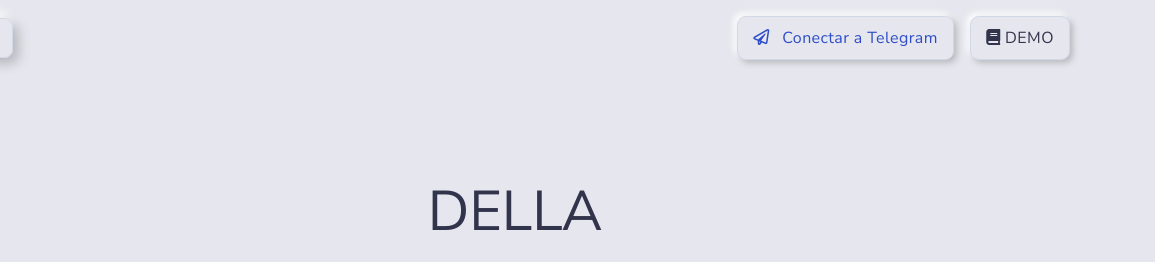
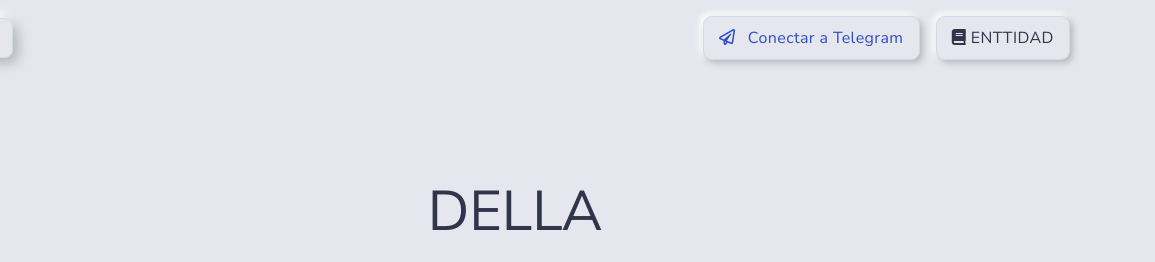
Before and after one commit to zaaz37260303-cmyk/v2paguadc, a plain HTML site: page index.html in a window 1280 px wide. Shown: the top 262 px of the page, 125-1280 px from the left. Drawn offline with Linux system fonts and the light colour scheme.

Commit message:
Update index.html

```diff
--- a/index.html
+++ b/index.html
@@ -52,7 +52,7 @@
             </div>
             <div class="d-flex align-items-center">
                 <a href="https://t.me/delladoctor" target="_blank" class="btn btn-primary text-secondary d-none d-md-inline-block mr-3"><i class="far fa-paper-plane mr-2"></i> Conectar a Telegram</a>
-                <a href="." target="_blank" class="btn btn-primary"><i class="fas fa-book"></i> DEMO</a>
+                <a href="https://publish.obsidian.md/delladoctor/%C2%A1Bienvenido(a)!" target="_blank" class="btn btn-primary"><i class="fas fa-book"></i> ENTTIDAD</a>
                 <button class="navbar-toggler ml-2" type="button" data-toggle="collapse" data-target="#navbar_global" aria-controls="navbar_global" aria-expanded="false" aria-label="Toggle navigation">
                     <span class="navbar-toggler-icon"></span>
                 </button>
```
